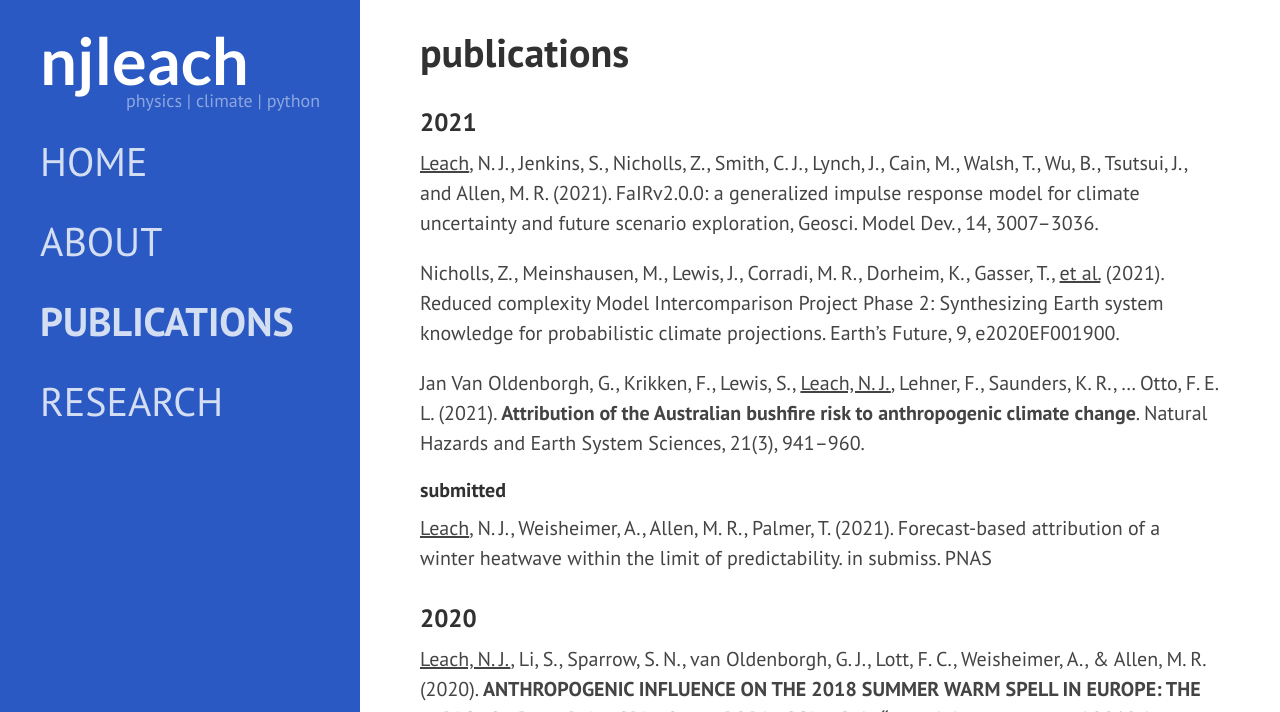
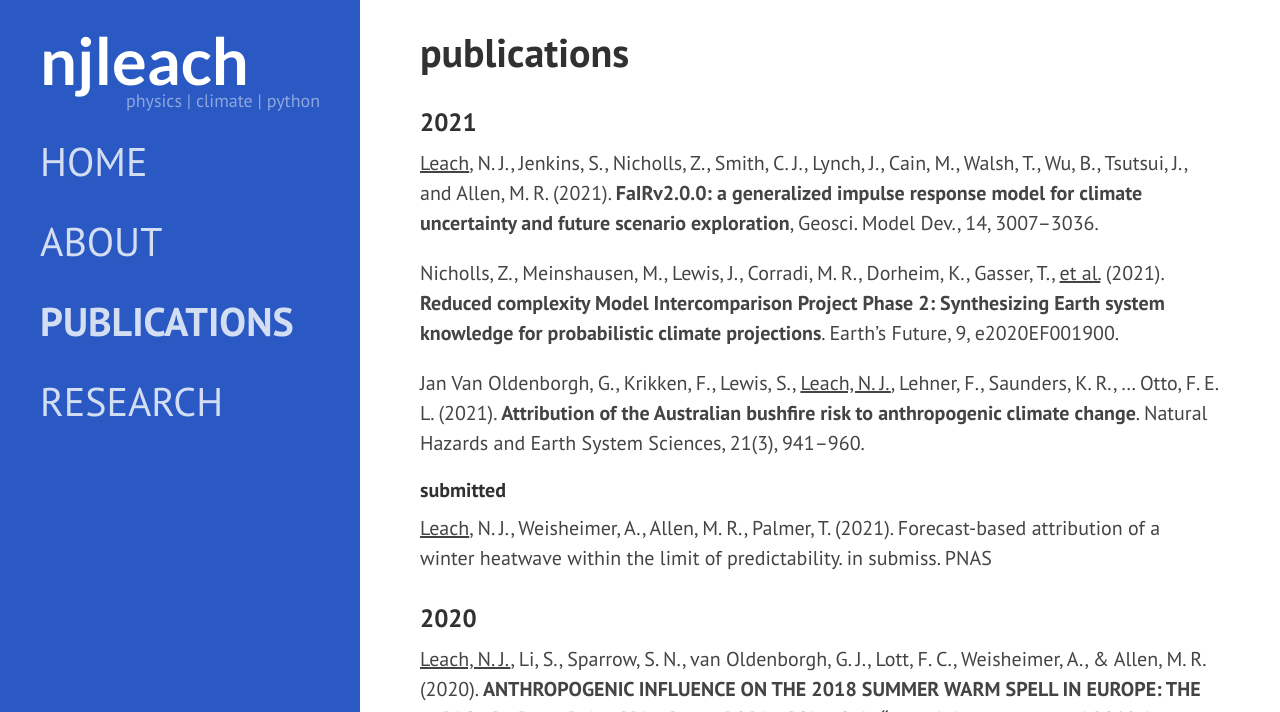
Before and after one commit to njleach/njleach.github.io, a Jekyll site: the page built from _pages/publications.md, in a window 1280 px wide and 900 px high, cut to the strip 0-712 px from the top of the window. Built offline with Jekyll 4.4.1, drawn with Linux system fonts in a browser that asks for light colours; nearby versions of some CDN libraries; some web fonts are replaced.

Commit message:
correct formatting

```diff
--- a/_pages/publications.md
+++ b/_pages/publications.md
@@ -6,9 +6,9 @@
 
 ### 2021
 
-[<u>Leach</u>, N. J., Jenkins, S., Nicholls, Z., Smith, C. J., Lynch, J., Cain, M., Walsh, T., Wu, B., Tsutsui, J., and Allen, M. R. (2021). FaIRv2.0.0: a generalized impulse response model for climate uncertainty and future scenario exploration, Geosci. Model Dev., 14, 3007–3036.](https://doi.org/10.5194/gmd-14-3007-2021)
+[<u>Leach</u>, N. J., Jenkins, S., Nicholls, Z., Smith, C. J., Lynch, J., Cain, M., Walsh, T., Wu, B., Tsutsui, J., and Allen, M. R. (2021). **FaIRv2.0.0: a generalized impulse response model for climate uncertainty and future scenario exploration**, Geosci. Model Dev., 14, 3007–3036.](https://doi.org/10.5194/gmd-14-3007-2021)
 
-[Nicholls, Z., Meinshausen, M., Lewis, J., Corradi, M. R., Dorheim, K., Gasser, T., <u>et al.</u> (2021). Reduced complexity Model Intercomparison Project Phase 2: Synthesizing Earth system knowledge for probabilistic climate projections. Earth's Future, 9, e2020EF001900.](https://doi.org/10.1029/2020EF001900)
+[Nicholls, Z., Meinshausen, M., Lewis, J., Corradi, M. R., Dorheim, K., Gasser, T., <u>et al.</u> (2021). **Reduced complexity Model Intercomparison Project Phase 2: Synthesizing Earth system knowledge for probabilistic climate projections**. Earth's Future, 9, e2020EF001900.](https://doi.org/10.1029/2020EF001900)
 
 [Jan Van Oldenborgh, G., Krikken, F., Lewis, S., <u>Leach, N. J.</u>, Lehner, F., Saunders, K. R., … Otto, F. E. L. (2021). **Attribution of the Australian bushfire risk to anthropogenic climate change**. Natural Hazards and Earth System Sciences, 21(3), 941–960.](https://doi.org/10.5194/nhess-21-941-2021)
 
```
